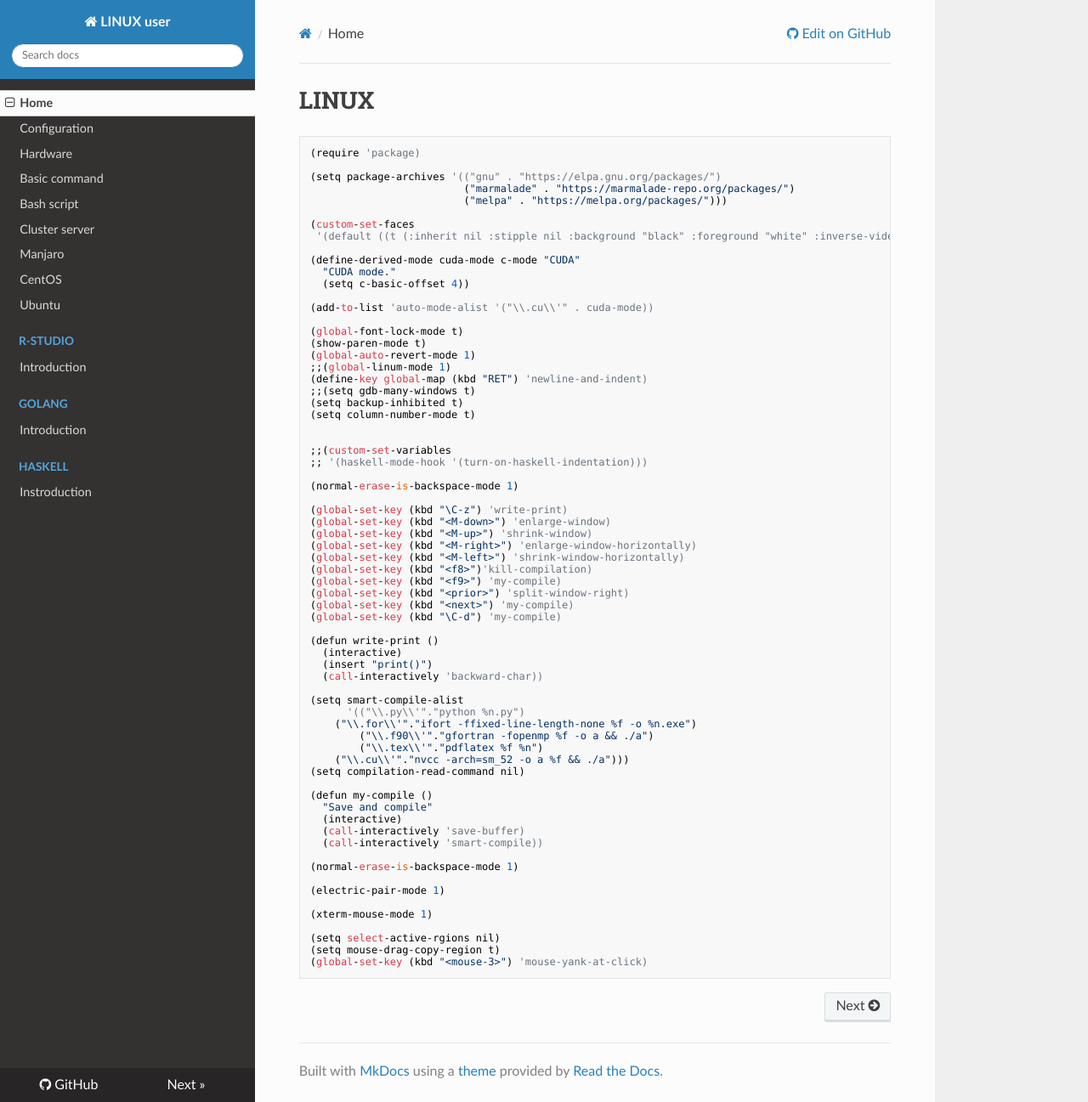
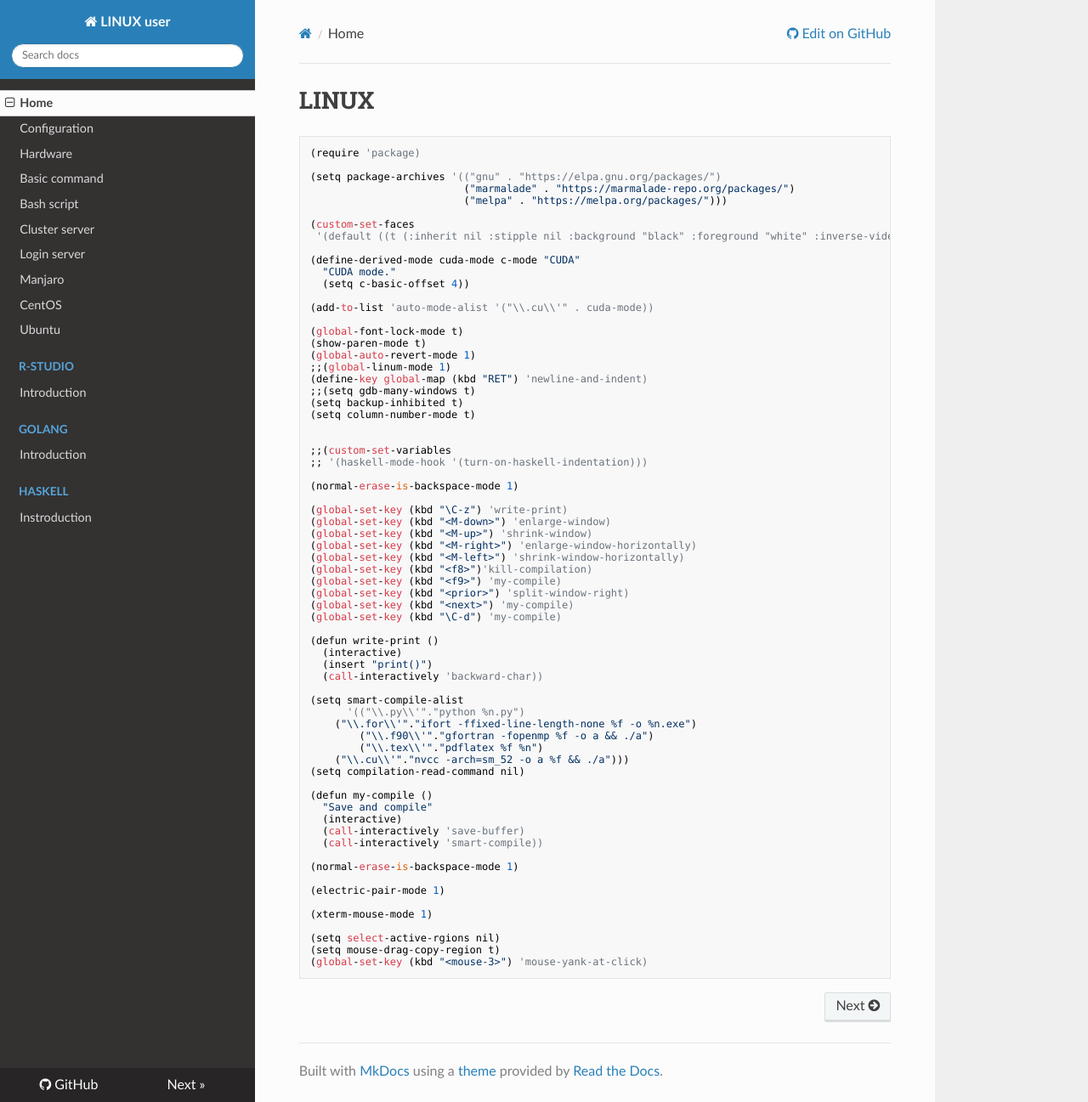
Before and after one commit to WonyoungCho/LINUX, an MkDocs documentation site: the page built from docs/index.md, in a window 1280 px wide and 1297 px high. Shown: the whole window at 85% size. Built offline with MkDocs 1.6.1, drawn with Linux system fonts in a browser that asks for light colours; nearby versions of some CDN libraries; old or Windows-style settings are respelled for this version of MkDocs.

Commit message:
Update mkdocs.yml

```diff
--- a/mkdocs.yml
+++ b/mkdocs.yml
@@ -13,6 +13,7 @@ pages:
     - Basic command: 'basic_comm.md'
     - Bash script: 'bash.md'
     - Cluster server: 'cluster_conf.md'
+    - Login server: 'login_server.md'
     - Manjaro: 'manjaro_conf.md'
     - CentOS: 'centos_conf.md'
     - Ubuntu : 'ubuntu_conf.md'
```
